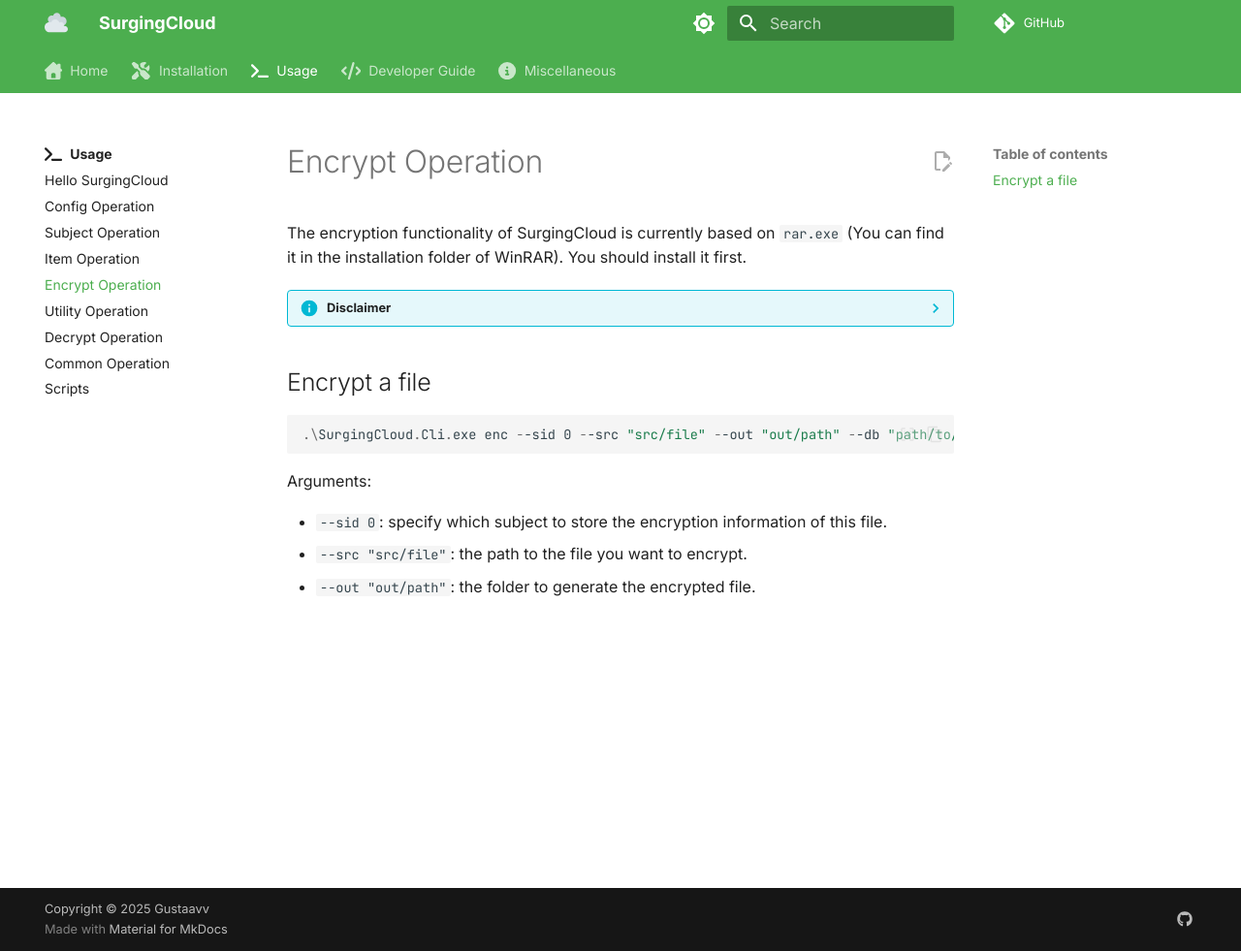
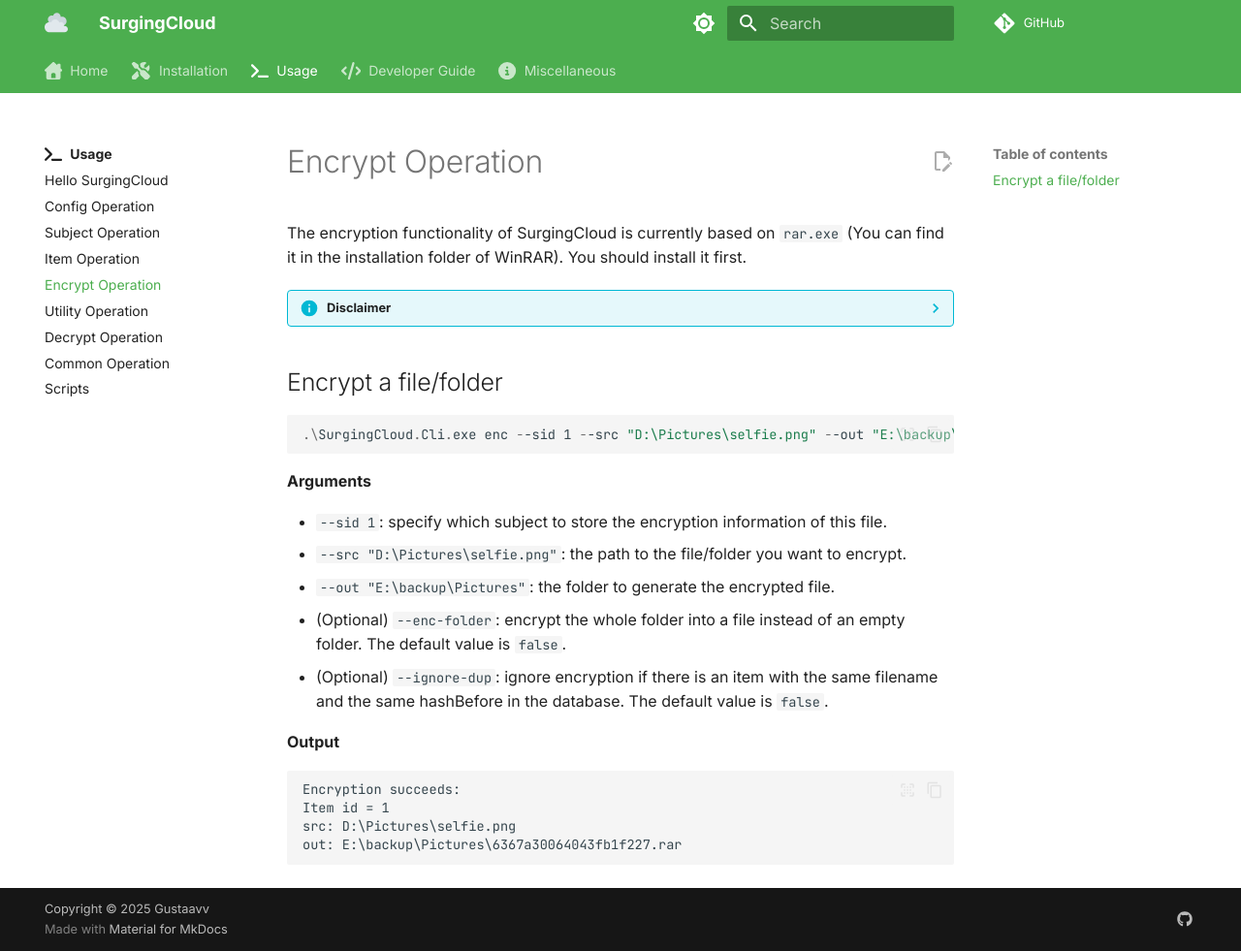
Before and after one commit to gustaavv/SurgingCloud, an MkDocs documentation site: the page built from docs/usage/encrypt.md, in a window 1280 px wide and 981 px high. Shown: the whole window at 97% size. Built offline with MkDocs 1.6.1 and Material for MkDocs 9.7.7, drawn with Linux system fonts in a browser that asks for light colours; comment, search, counter and statistics services are not loaded.

Commit message:
update doc

````diff
--- a/docs/usage/encrypt.md
+++ b/docs/usage/encrypt.md
@@ -9,14 +9,25 @@ The encryption functionality of SurgingCloud is currently based on `rar.exe` (Yo
     This project is not affiliated with, endorsed by, or financially supported by WinRAR. The use of WinRAR within this project is solely for its intended functionality, and it is not intended to serve as an advertisement or promotion of the software.
 
 
-## Encrypt a file
+## Encrypt a file/folder
 
 ```powershell
-.\SurgingCloud.Cli.exe enc --sid 0 --src "src/file" --out "out/path" --db "path/to/db"
+.\SurgingCloud.Cli.exe enc --sid 1 --src "D:\Pictures\selfie.png" --out "E:\backup\Pictures" --db "path/to/db"
 ```
 
-Arguments:
+**Arguments**
 
-- `--sid 0`: specify which subject to store the encryption information of this file.
-- `--src "src/file"`: the path to the file you want to encrypt.
-- `--out "out/path"`: the folder to generate the encrypted file.
+- `--sid 1`: specify which subject to store the encryption information of this file.
+- `--src "D:\Pictures\selfie.png"`: the path to the file/folder you want to encrypt.
+- `--out "E:\backup\Pictures"`: the folder to generate the encrypted file.
+- (Optional) `--enc-folder`: encrypt the whole folder into a file instead of an empty folder. The default value is `false`.
+- (Optional) `--ignore-dup`: ignore encryption if there is an item with the same filename and the same hashBefore in the database. The default value is `false`.
+
+**Output**
+
+```
+Encryption succeeds:
+Item id = 1
+src: D:\Pictures\selfie.png
+out: E:\backup\Pictures\6367a30064043fb1f227.rar
+```
````
Also changed, not shown: docs/usage/item.md (+25 -1 lines), docs/usage/subject.md (+2 -2 lines).
